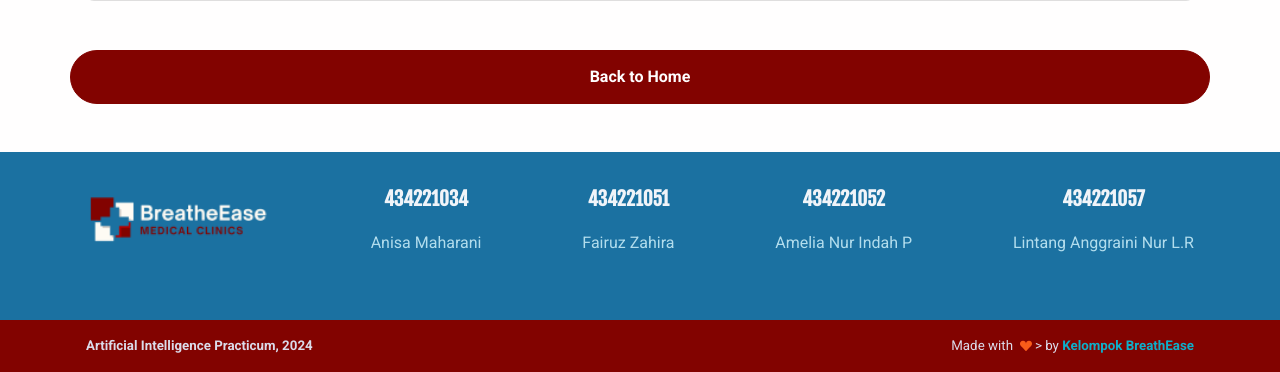
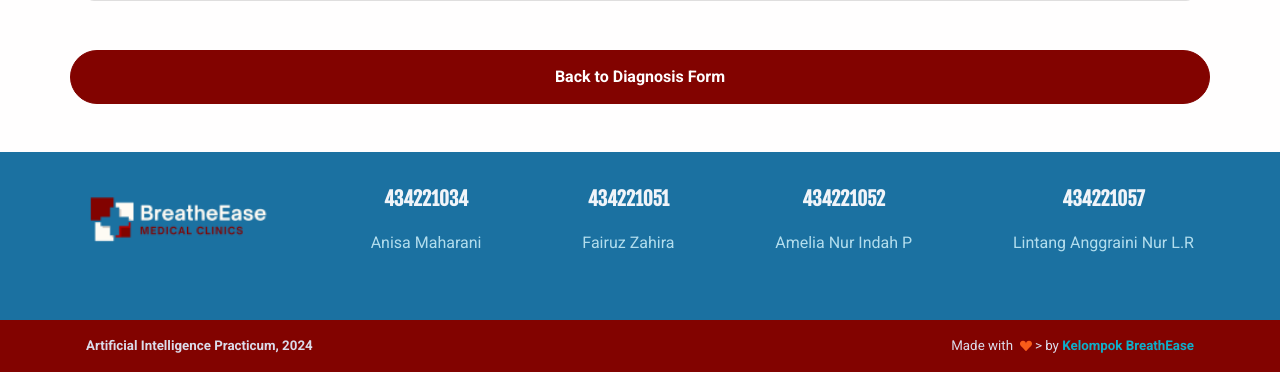
Before and after one commit to lintanganlr/AiPrak-Uas, a Flask app: template templates/result.html in a window 1280 px wide. Shown: the part 961-1333 px from the top of the page. Run offline with Flask 3, Linux system fonts and the light colour scheme; the template is opened without the code that fills it: most values are stand-ins (such as "Sample title", 1, 10 or a date in 2020); some libraries are stand-ins or nearby versions.

Commit message:
done alhamdulillah

```diff
--- a/templates/result.html
+++ b/templates/result.html
@@ -60,7 +60,7 @@
     <section class="py-5">
         <div class="container">
             <div class="row">
-                <div class="bg-holder bg-size" style="background-image: url('{{ dotbg_url }}');"></div>
+
                 <!--/.bg-holder-->
 
                 <div class="z-index-2">
@@ -134,8 +134,6 @@
                         {% endif %}
                     </div>
 
-
-
                     <h2>Diagnosis</h2>
                     {% if hasil_diagnosis %}
                     {% for hasil in hasil_diagnosis %}
@@ -158,7 +156,8 @@
                     {% endif %}
                 </div>
 
-                <a href="/" class="btn btn-primary rounded-pill mt-4">Back to Home</a>
+                <a href="/" class="btn btn-primary rounded-pill mt-4">Back to Diagnosis Form</a>
+
             </div>
         </div>
         </div>
```
